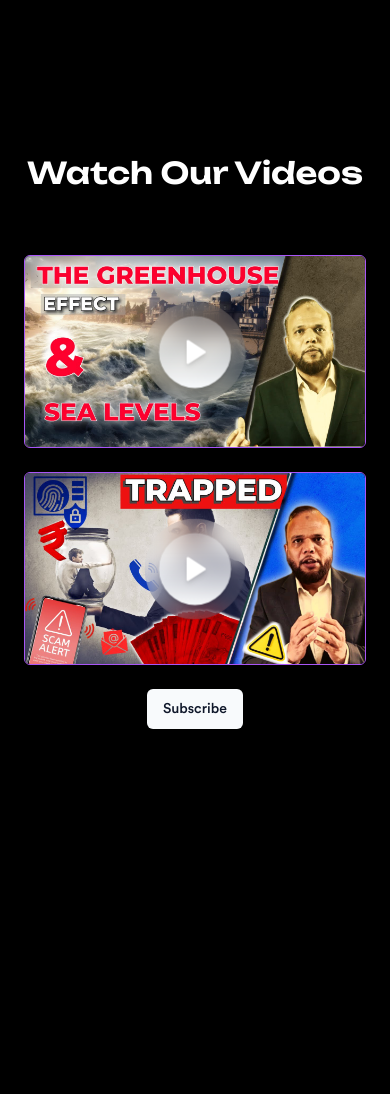
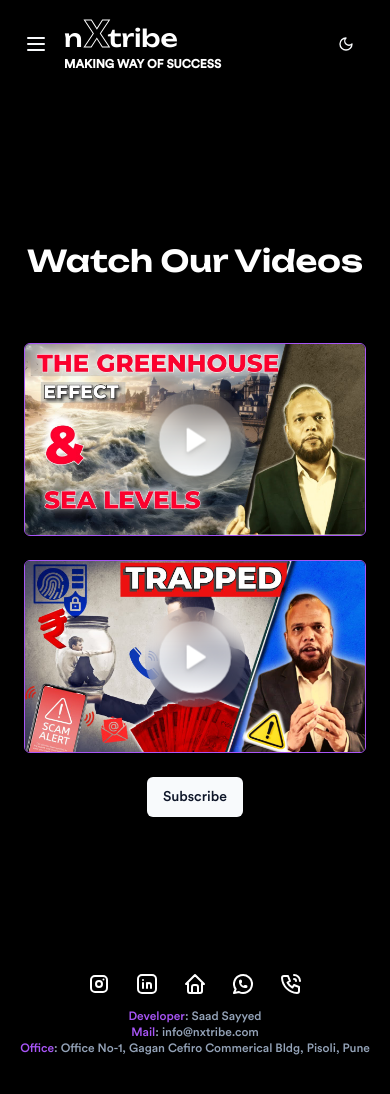
Before and after one commit to saadtresayyed10/nxtribe-revamp, a Next.js app: page /media in a window 390 px wide. Before the commit the page ends 844 px from the top, so only its background shows below. Built offline with nearby package versions, Linux system fonts and the light colour scheme.

Commit message:
Footer done for Mobile

```diff
--- a/app/_components/Footer.tsx
+++ b/app/_components/Footer.tsx
@@ -11,6 +11,7 @@ import {
   IconPhoneCall,
   IconBrandLinkedin,
 } from "@tabler/icons-react";
+import Link from "next/link";
 
 export function Footer() {
   const links = [
@@ -63,7 +64,7 @@ export function Footer() {
       icon: (
         <IconBrandWhatsapp className="h-full w-full text-neutral-500 dark:text-neutral-300" />
       ),
-      href: "https://wa.me/919112814584",
+      href: "https://wa.me/+919112814584",
     },
   ];
   return (
@@ -80,12 +81,6 @@ export function Footer() {
           <span className="dark:text-purple-500 text-purple-700">Mail</span>:
           info@nxtribe.com
         </h4>
-        {/* <h4>
-          <span className="dark:text-purple-500 text-purple-700">
-            Contact No
-          </span>
-          : (+91) 911-281-4584
-        </h4> */}
         <h4>
           <span className="dark:text-purple-500 text-purple-700">Office</span>:
           Office No-1, Gagan Cefiro Commerical Bldg, Pisoli, Pune
@@ -94,3 +89,46 @@ export function Footer() {
     </div>
   );
 }
+
+export const FooterPhone = () => {
+  return (
+    <div className="flex justify-center items-center flex-col gap-y-3 bg-white dark:bg-black font-circular dark:text-white text-black my-10">
+      <div className="flex justify-center items-center gap-x-6">
+        <Link className="" href="https://www.instagram.com/nxt.tribe/">
+          <IconBrandInstagram />
+        </Link>
+        <Link
+          className=""
+          href="https://www.linkedin.com/in/nxtribe-making-way-for-%E2%80%9Csuccess%E2%80%9D-706921337/"
+        >
+          <IconBrandLinkedin />
+        </Link>
+        <Link className="" href="/">
+          <IconHome />
+        </Link>
+        <Link className="" href="https://wa.me/919112814584">
+          <IconBrandWhatsapp />
+        </Link>
+        <Link className="" href="tel:+919112814584">
+          <IconPhoneCall />
+        </Link>
+      </div>
+      <div className="flex justify-center items-center flex-col lg:gap-y-2 font-circular text-xs font-light text-muted-foreground">
+        <h4>
+          <span className="dark:text-purple-500 text-purple-700">
+            Developer
+          </span>
+          : Saad Sayyed
+        </h4>
+        <h4>
+          <span className="dark:text-purple-500 text-purple-700">Mail</span>:
+          info@nxtribe.com
+        </h4>
+        <h4>
+          <span className="dark:text-purple-500 text-purple-700">Office</span>:
+          Office No-1, Gagan Cefiro Commerical Bldg, Pisoli, Pune
+        </h4>
+      </div>
+    </div>
+  );
+};
--- /dev/null
+++ b/app/_components/HomePage/MobileNavbarMenu.tsx
@@ -0,0 +1,89 @@
+"use client";
+
+import { Sheet, SheetContent, SheetTrigger } from "@/components/ui/sheet";
+import { Menu } from "lucide-react";
+import Link from "next/link";
+import { useState } from "react";
+import {
+  Accordion,
+  AccordionContent,
+  AccordionItem,
+  AccordionTrigger,
+} from "@/components/ui/accordion";
+
+export const MobileMenu = () => {
+  const [isOpen, setIsOpen] = useState(false);
+  const closeSheet = () => {
+    setTimeout(() => {
+      setIsOpen(false);
+    }, 500);
+  };
+
+  return (
+    <>
+      <Sheet open={isOpen} onOpenChange={setIsOpen}>
+        <SheetTrigger>
+          <Menu
+            className="w-6 h-6 stroke-[2] cursor-pointer"
+            onClick={() => setIsOpen(true)}
+          />
+        </SheetTrigger>
+        <SheetContent
+          side="left"
+          className="bg-white flex text-center flex-col justify-center items-center w-full h-[100%] text-black font-unbounded lg:gap-y-16 gap-y-10"
+        >
+          <Accordion type="single" collapsible className="w-full font-circular">
+            <AccordionItem value="item-1">
+              <AccordionTrigger>About</AccordionTrigger>
+              <AccordionContent onClick={closeSheet}>
+                <div className="flex justify-center items-start flex-col gap-y-2 p-6">
+                  <Link href="/about/our-purpose">Our Purpose</Link>
+                  <Link href="/about/founder">Founder</Link>
+                  <Link href="https://blog.nxtribe.com/">Blog</Link>
+                </div>
+              </AccordionContent>
+            </AccordionItem>
+            <AccordionItem value="item-2">
+              <AccordionTrigger>What We Offer</AccordionTrigger>
+              <AccordionContent onClick={closeSheet}>
+                <div className="flex justify-center items-start flex-col gap-y-2 p-6">
+                  <Link href="/whatweoffer/it">IT & ITES</Link>
+                  <Link href="/whatweoffer/training">Training & Coaching</Link>
+                  <Link href="/whatweoffer/digital-marketing">
+                    Digital Marketing
+                  </Link>
+                  <Link href="/whatweoffer/hr">HRO & CHRO</Link>
+                </div>
+              </AccordionContent>
+            </AccordionItem>
+            <AccordionItem value="item-3">
+              <AccordionTrigger>Workshop</AccordionTrigger>
+              <AccordionContent onClick={closeSheet}>
+                <div className="flex justify-center items-start flex-col gap-y-2 p-6">
+                  <Link href="/workshop/talent">Talent Acquisition</Link>
+                  <Link href="/workshop/recruitment">Recruitment</Link>
+                  <Link href="/workshop/organizations">
+                    Organizations & Development
+                  </Link>
+                </div>
+              </AccordionContent>
+            </AccordionItem>
+            <AccordionItem value="item-4">
+              <AccordionTrigger>Media</AccordionTrigger>
+              <AccordionContent onClick={closeSheet}>
+                <div className="flex justify-center items-start flex-col gap-y-2 p-6">
+                  <Link href="/media">Videos</Link>
+                </div>
+              </AccordionContent>
+            </AccordionItem>
+            <button className="w-full text-xl py-4 bg-black text-white mt-6 rounded-xl hover:bg-white uppercase hover:text-black border-2 border-black duration-300">
+              <Link href="/contact" onClick={closeSheet}>
+                Contact
+              </Link>
+            </button>
+          </Accordion>
+        </SheetContent>
+      </Sheet>
+    </>
+  );
+};
--- a/app/_components/HomePage/Navbar.tsx
+++ b/app/_components/HomePage/Navbar.tsx
@@ -12,6 +12,7 @@ import Link from "next/link";
 import { BorderButton } from "./BorderButton";
 import { ThemeToggle } from "../ThemeToggle";
 import { motion } from "framer-motion";
+import { MobileMenu } from "./MobileNavbarMenu";
 
 export function NavbarLG() {
   return (
@@ -120,3 +121,15 @@ const Logo = () => {
     </Link>
   );
 };
+
+export const NavbarMobile = () => {
+  return (
+    <div className="lg:hidden flex justify-between items-center px-6 py-4 dark:bg-black bg-white">
+      <div className="flex justify-center items-center gap-x-4">
+        <MobileMenu />
+        <Logo />
+      </div>
+      <ThemeToggle />
+    </div>
+  );
+};
--- a/app/layout.tsx
+++ b/app/layout.tsx
@@ -2,8 +2,8 @@ import type { Metadata } from "next";
 import localFont from "next/font/local";
 import "./globals.css";
 import { ThemeProvider } from "@/components/theme-provider";
-import { NavbarLG } from "./_components/HomePage/Navbar";
-import { Footer } from "./_components/Footer";
+import { NavbarLG, NavbarMobile } from "./_components/HomePage/Navbar";
+import { Footer, FooterPhone } from "./_components/Footer";
 
 const geistSans = localFont({
   src: "./fonts/GeistVF.woff",
@@ -39,10 +39,12 @@ export default function RootLayout({
         >
           <header className="w-full sticky top-0 z-50">
             <NavbarLG />
+            <NavbarMobile />
           </header>
           <main>{children}</main>
           <footer>
             <Footer />
+            <FooterPhone />
           </footer>
         </ThemeProvider>
       </body>
```
